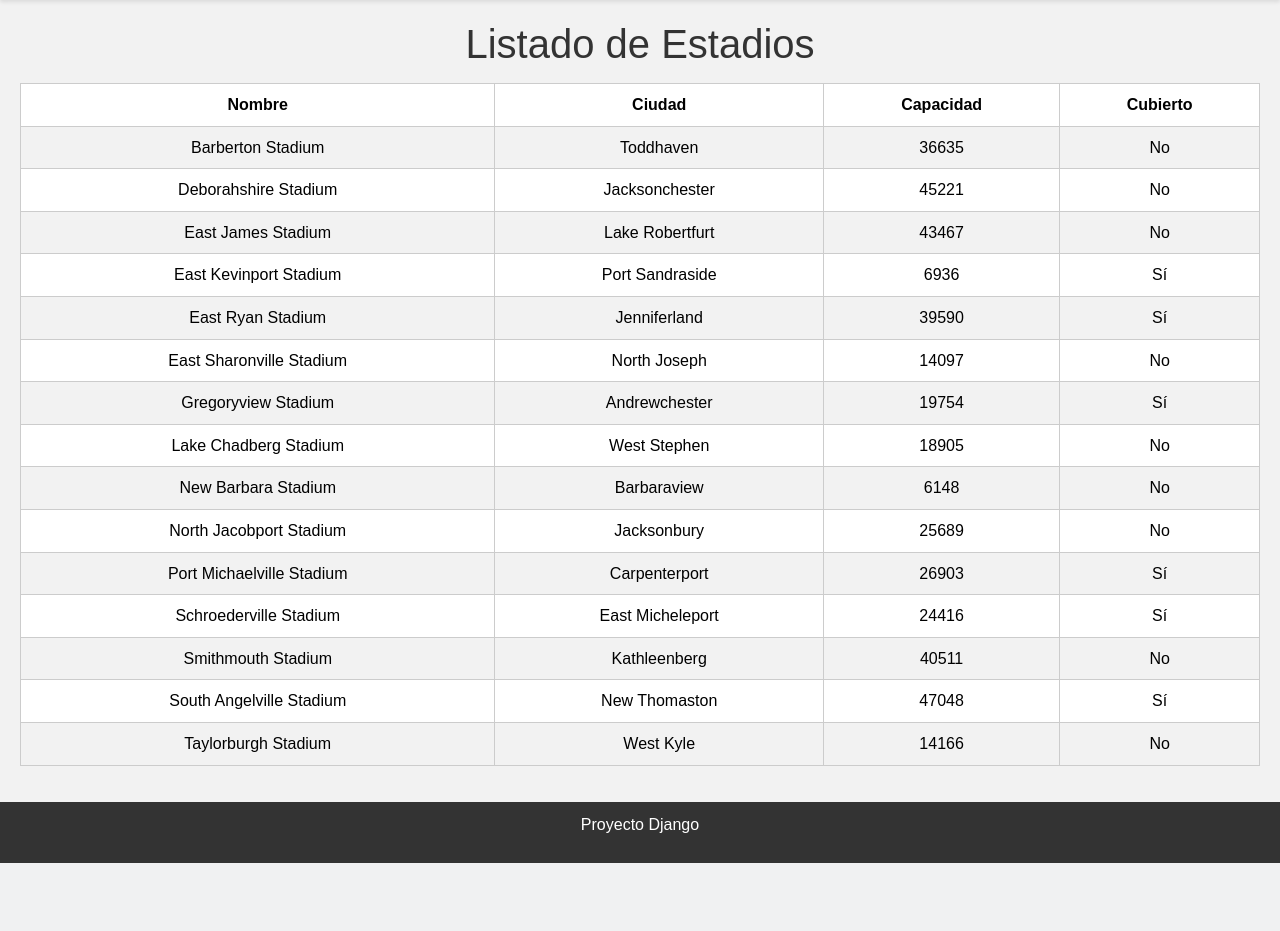
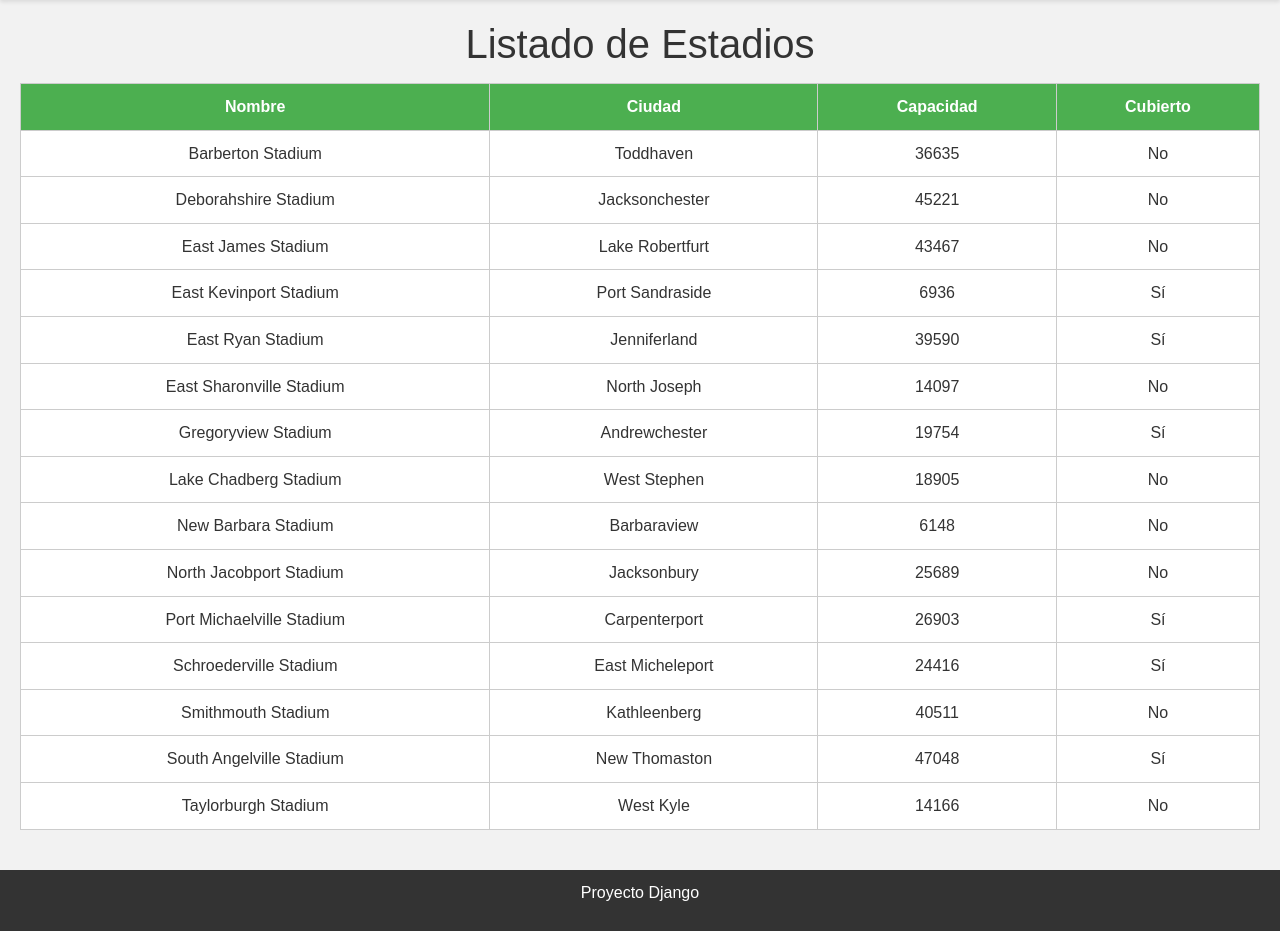
Before and after one commit to carlosroblesdominguez/proyecto-parte1_CarlosRoblesDominguez, a Django app: page /estadios/ in a window 1280 px wide. Shown: the part 70-1001 px from the top of the page. Before the commit the page ends 933 px from the top, so only its background shows below. Run offline with Django 5.2, Linux system fonts and the light colour scheme; data comes from the database, SQL or seed files in the repository; some libraries are stand-ins or nearby versions.

Commit message:
modificada una cosa por tema de estilos en el template de estadios

```diff
--- a/eventos_deportivos/templates/eventos_deportivos/estadios/lista_estadios.html
+++ b/eventos_deportivos/templates/eventos_deportivos/estadios/lista_estadios.html
@@ -4,16 +4,13 @@
 {% block contenido %}
 <h1>Listado de Estadios</h1>
 
-<table class="table table-striped">
-    <thead>
+<table>
     <tr>
         <th>Nombre</th>
         <th>Ciudad</th>
         <th>Capacidad</th>
         <th>Cubierto</th>
     </tr>
-    </thead>
-    <tbody>
     {% for estadio in estadios %}
     <tr>
         <td>{{ estadio.nombre }}</td>
@@ -26,6 +23,5 @@
         <td colspan="4">No hay estadios registrados</td>
     </tr>
     {% endfor %}
-    </tbody>
 </table>
 {% endblock %}
```
Lines whose indentation alone changed are shown as unchanged.
